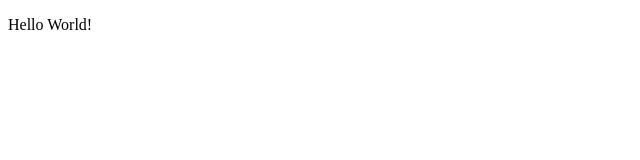
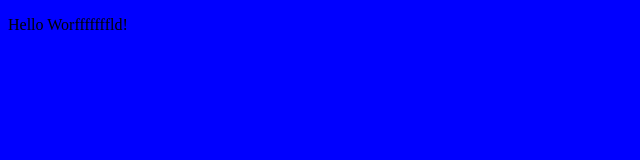
Before and after one commit to D-Charbonneau/MtechSource, a plain HTML site: page index.html in a window 1280 px wide. Shown: the whole page, without its empty margins (0-640 px from the left). Drawn offline with Linux system fonts and the light colour scheme.

Commit message:
commiting to develop

```diff
--- a/index.html
+++ b/index.html
@@ -5,6 +5,6 @@
         <link rel="stylesheet" href="style.css">
     </head>
     <body>
-        <p id="func" onclick="myFunc()">Hello World!</p>
+        <p id="func" onclick="myFunc()">Hello Worfffffffld!</p>
     </body>
 </html>
--- a/style.css
+++ b/style.css
@@ -1,4 +1,4 @@
 html
 {
-    background-color: white;
+    background-color: blue;
 }
```
